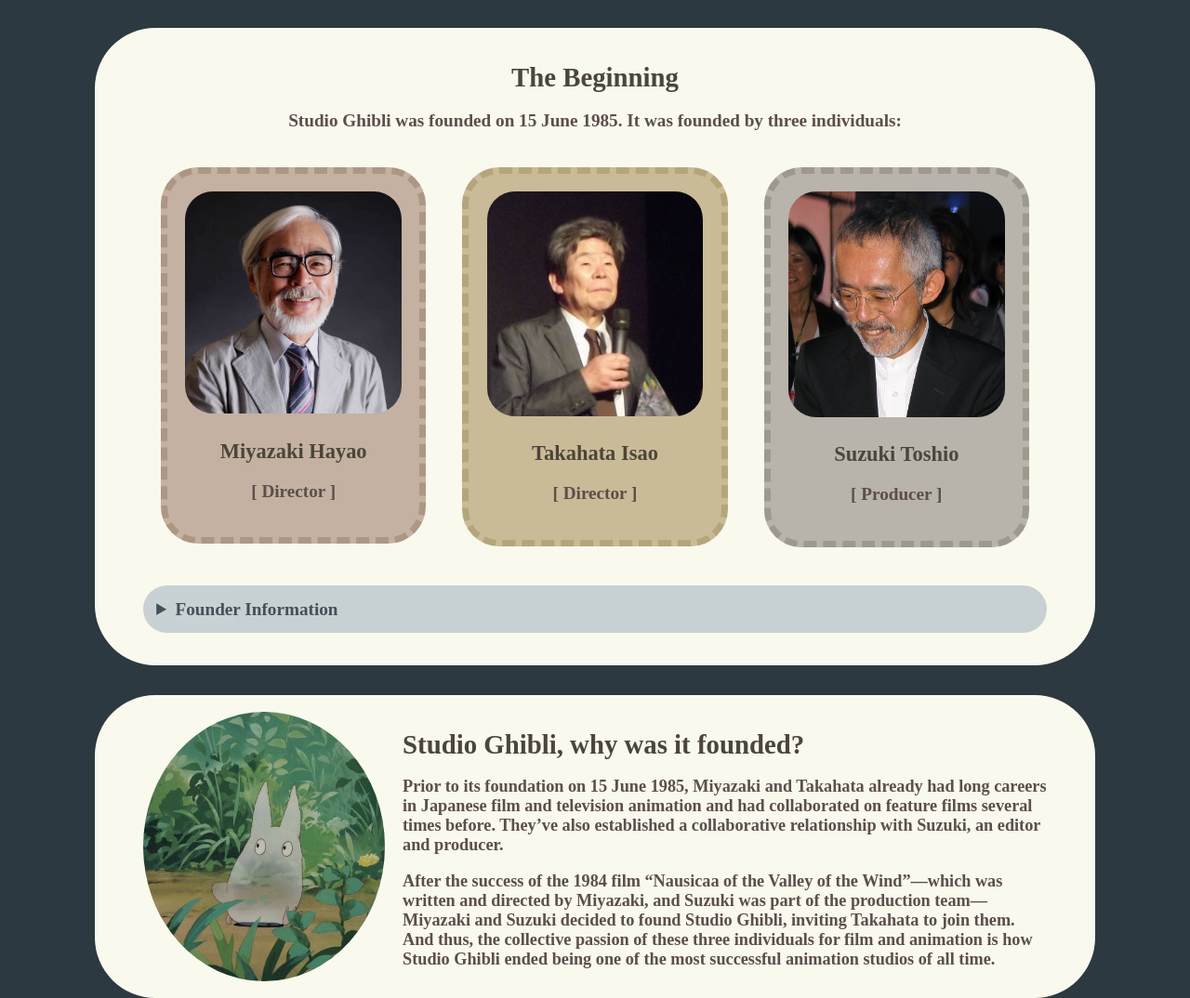
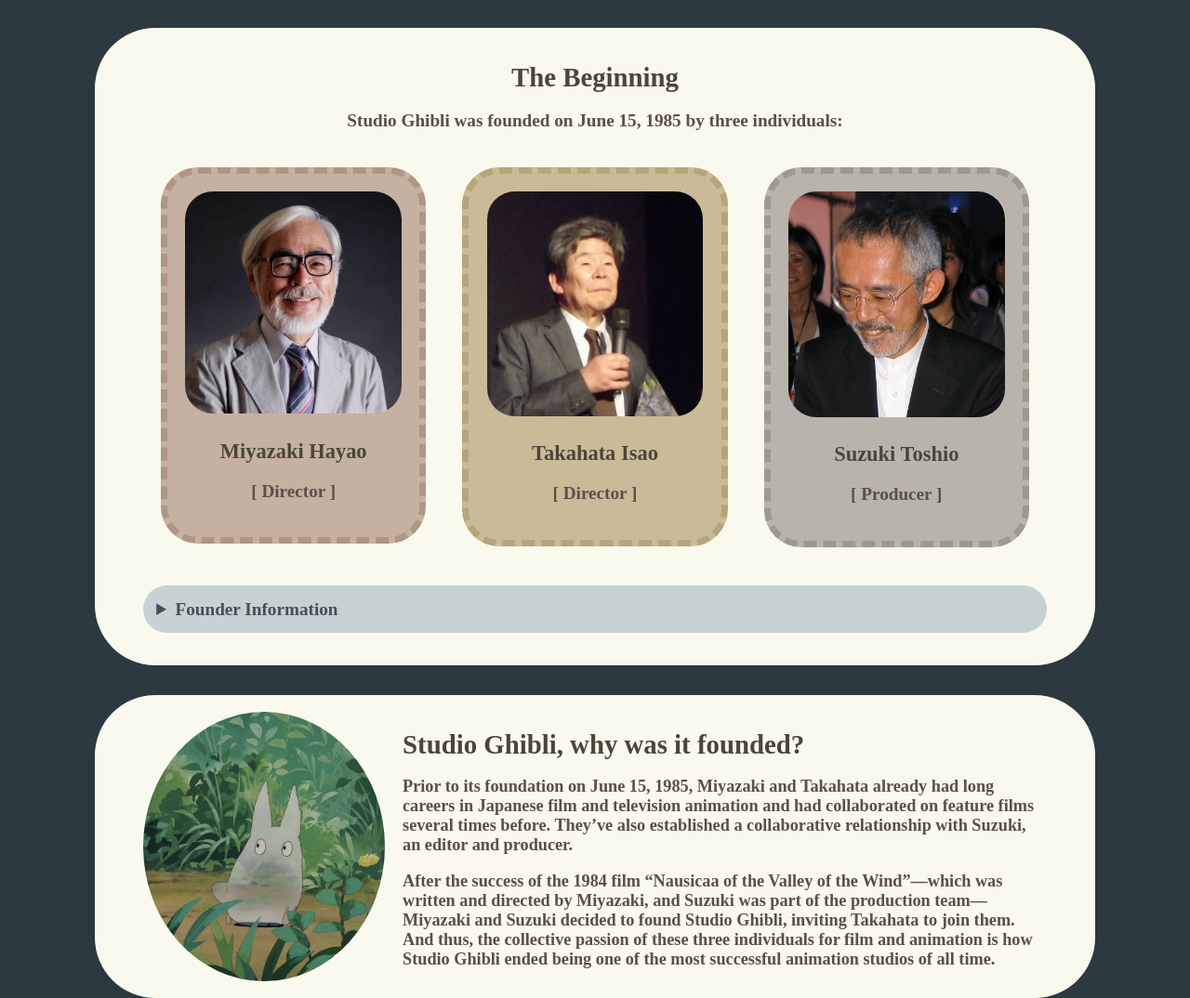
Before and after one commit to Alliyaj-Quetulio/2QProjCesiumQuetulio, a plain HTML site: page htdocs/studio_ghibli.html in a window 1280 px wide. Shown: the part 1307-2381 px from the top of the page at 93% size. Drawn offline with Linux system fonts and the light colour scheme.

Commit message:
Update studio_ghibli.html

```diff
--- a/htdocs/studio_ghibli.html
+++ b/htdocs/studio_ghibli.html
@@ -5,7 +5,7 @@
 	<meta name="author" content="Marra Alliyaj Nicole Quetulio">
 	<meta name="keywords" content="HTML, CSS, JavaScript">
 	<meta name="revised" content="07-02-2022">
-    <title> Studio Ghibli </title>
+	<title> Studio Ghibli </title>
 
 	<link rel="icon" type="image/icon" href="../images/icon.ico"/>
 	<link rel="stylesheet" type="text/css" href="../css/styles.css">
@@ -63,7 +63,7 @@
 			<header>
 				<h1 style = "text-align: center"> The Beginning </h1>
 			</header>
-			<p style = "text-align: center"> Studio Ghibli was founded on 15 June 1985. It was founded by three individuals:
+			<p style = "text-align: center"> Studio Ghibli was founded on June 15, 1985 by three individuals:
 			<section class = "flex">
 				<article class = "purple pu_anim">
 				<figure>
@@ -117,7 +117,7 @@
 					<h1 > Studio Ghibli, why was it founded? </h1>
 				</header>
 				<div class = "text">
-					<p> Prior to its foundation on 15 June 1985, Miyazaki and Takahata already had long careers in Japanese film and television animation and had collaborated on feature films several times before. They’ve also established a collaborative relationship with Suzuki, an editor and producer. </p>
+					<p> Prior to its foundation on June 15, 1985, Miyazaki and Takahata already had long careers in Japanese film and television animation and had collaborated on feature films several times before. They’ve also established a collaborative relationship with Suzuki, an editor and producer. </p>
 					<p> After the success of the 1984 film “Nausicaa of the Valley of the Wind”—which was written and directed by Miyazaki, and Suzuki was part of the production team—Miyazaki and Suzuki decided to found Studio Ghibli, inviting Takahata to join them. And thus, the collective passion of these three individuals for film and animation is how Studio Ghibli ended being one of the most successful animation studios of all time. </p>
 				</div>
 			</div>
```
